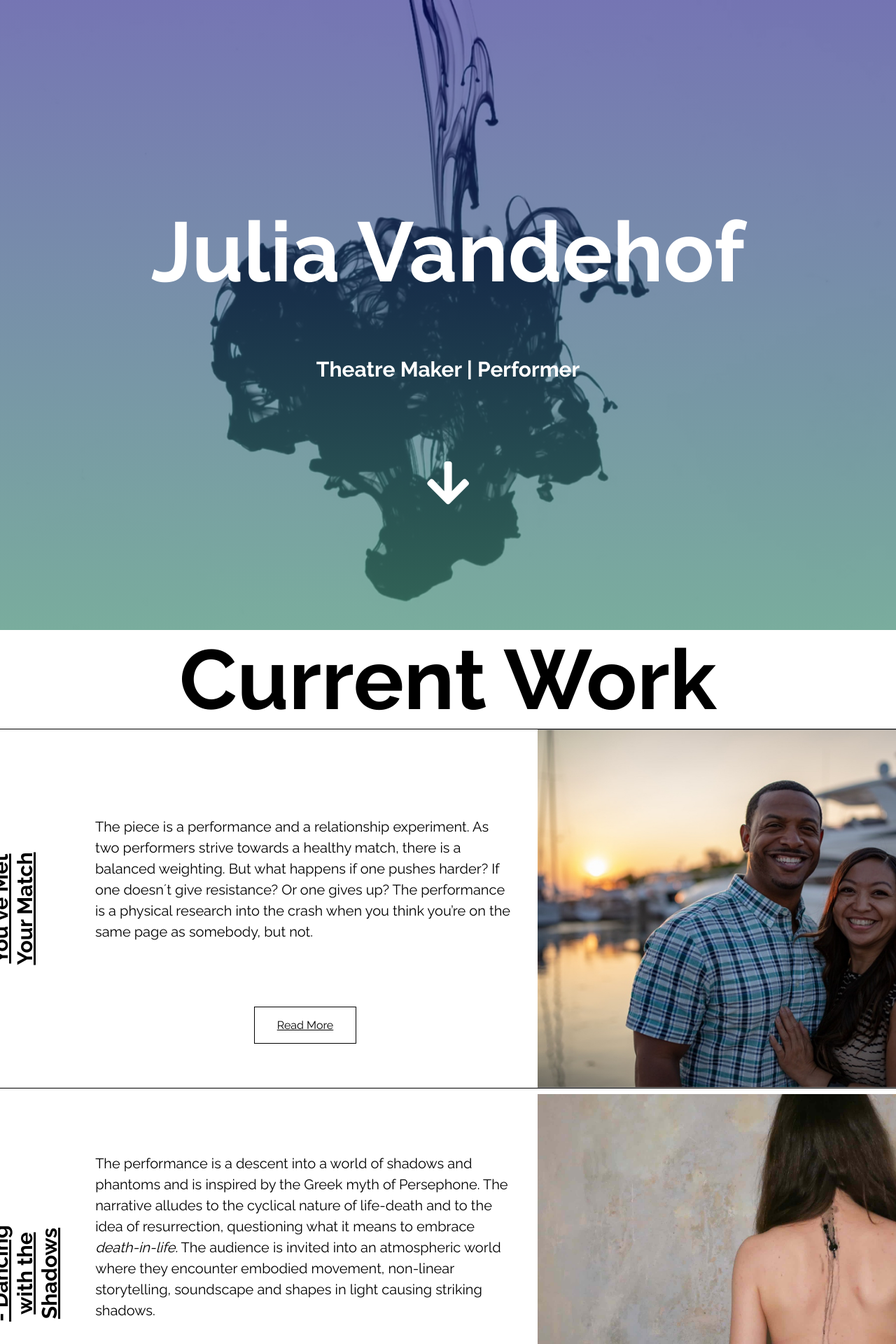
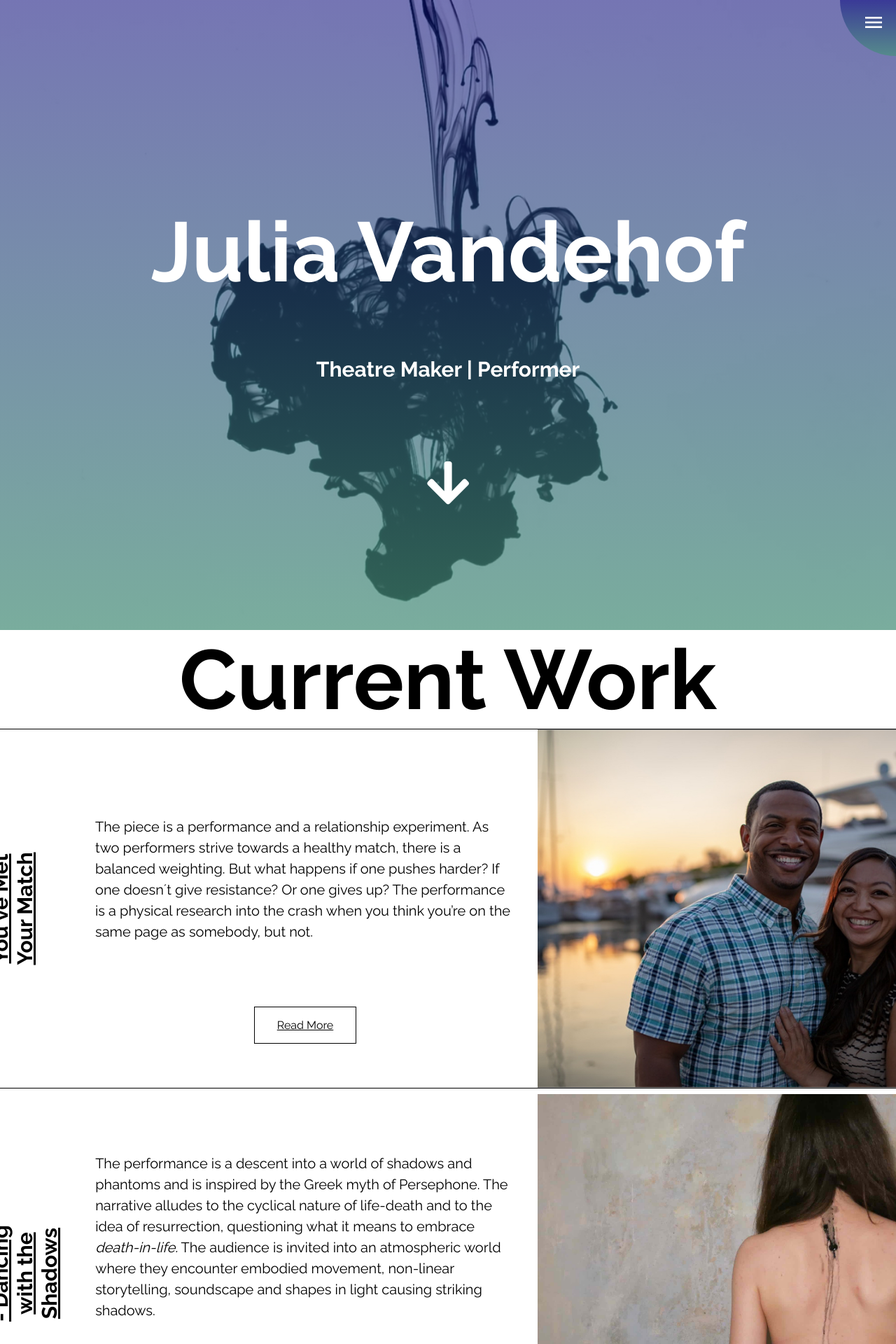
Before and after one commit to matteocarpi/julia, a Jekyll site: the page built from index.md, in a window 1280 px wide. Shown: the top 1920 px of the page at 70% size. Built offline with Jekyll 4.4.1, drawn with Linux system fonts in a browser that asks for light colours.

Commit message:
completed mobile menu

```diff
--- a/_includes/navigation.html
+++ b/_includes/navigation.html
@@ -5,9 +5,13 @@
     </div>
   {% endif %}
 
+  <i id="burger" class="material-icons" onclick="burger()">menu</i>
+  <i id="quit" class="material-icons" onclick="quit()">clear</i>
+
   <div id="links">
     {% for item in site.data.navigation %}
-      <a href="{{ item.link }}">{{ item.name }}</a>
+      <a class="menu-item" href="{{ item.link }}">{{ item.name }}</a>
     {% endfor %}
   </div>
+
 </div>
--- a/_sass/mobile-menu.scss
+++ b/_sass/mobile-menu.scss
@@ -3,7 +3,10 @@
   right: 0;
   top: 0;
   color: white;
-  background: linear-gradient(45deg, #9682C8 10%, #05BCC9);;
+  background: linear-gradient(
+      rgba(00, 00, 124, 0.5),
+      rgba(73, 146, 124, 0.7)
+      ),;
   font-size: 32px;
   padding: 16px 16px 32px 32px;
   border-radius: 0% 0% 0% 100%;
@@ -26,7 +29,6 @@
   width: 100vw;
   height: 50vh;
   padding: 25vh 0;
-  justify-content: space-around;
 }
 
 #links a{
@@ -36,4 +38,5 @@
   font-size: 2em;
   font-family: 'Roboto';
   z-index: 10;
+  padding: 1rem 0;
 }
```
